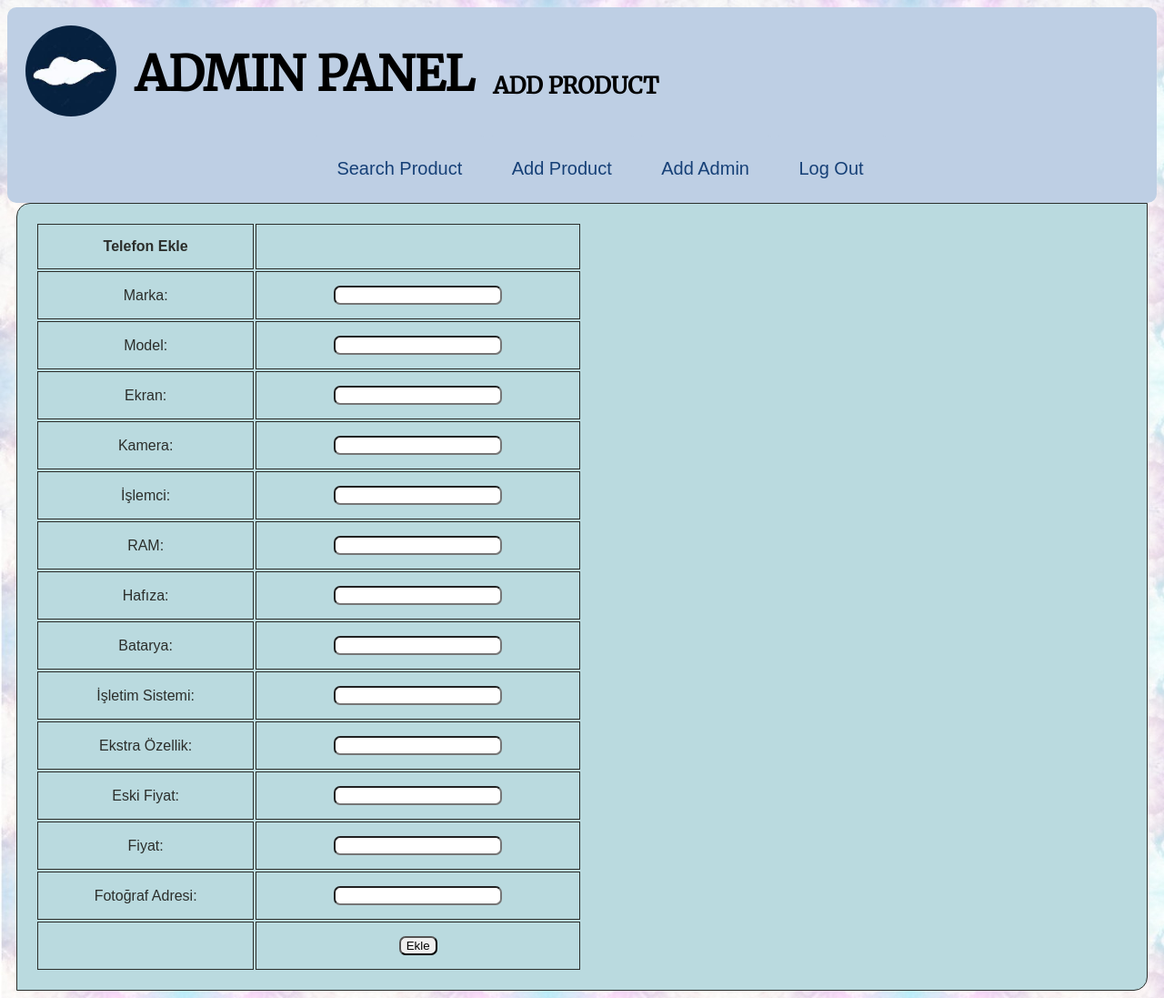
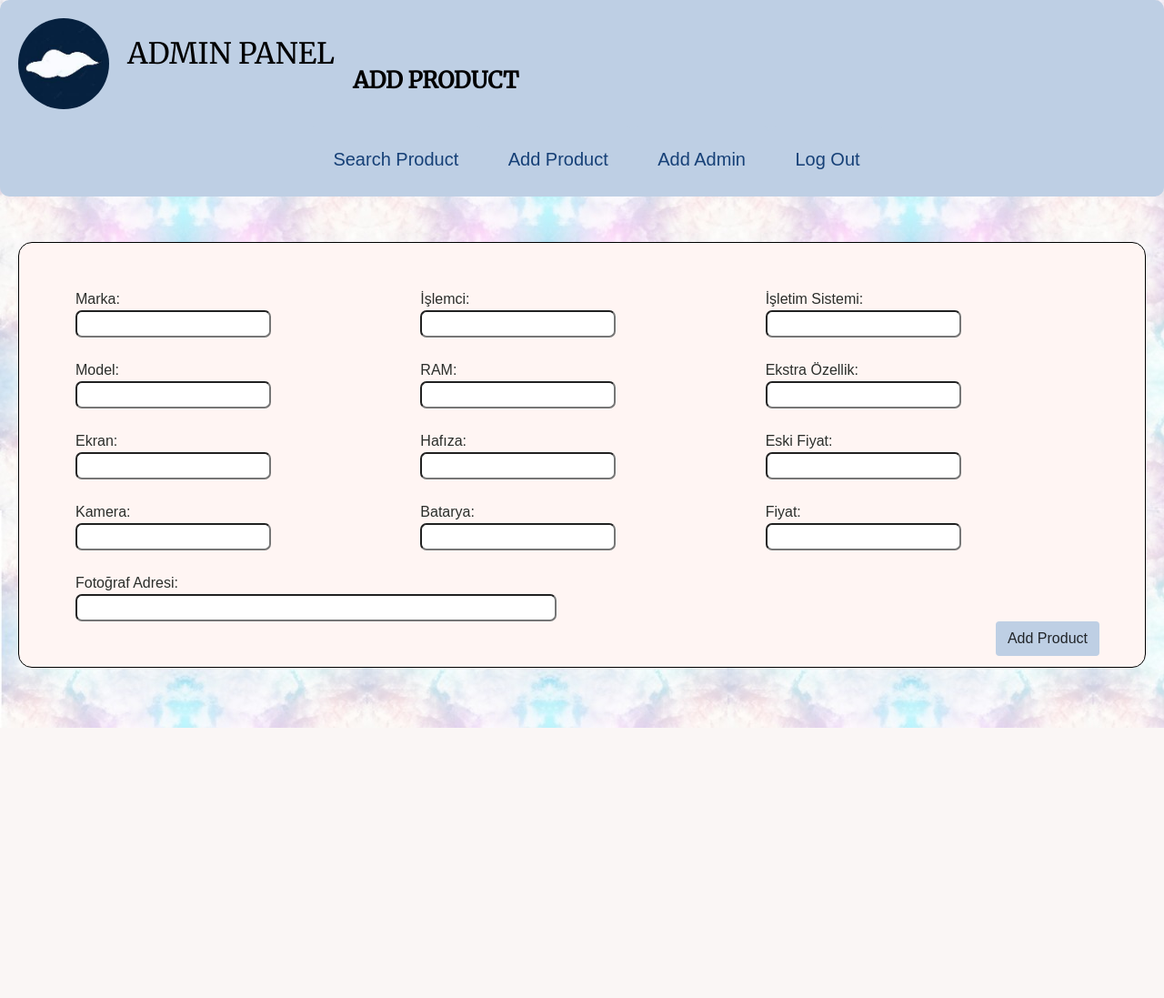
Before and after one commit to hasanaliozkan-dev/CloudStoreFinal, a PHP site: page /adminpages/addProduct.php in a window 1280 px wide. Shown: the whole page at 91% size. After the commit the page ends 800 px from the top, so only its background shows below. Run offline with PHP 8.4, Linux system fonts and the light colour scheme.

Commit message:
"Add Pages are updated"

```diff
--- a/adminpages/addProduct.php
+++ b/adminpages/addProduct.php
@@ -46,6 +46,9 @@ $connect = null;
     <meta charset="UTF-8">
     <meta name="viewport" content="width=device-width, initial-scale=1.0">
     <title>Admin Panel</title>
+    <link href="https://cdn.jsdelivr.net/npm/bootstrap@5.1.3/dist/css/bootstrap.min.css" rel="stylesheet" integrity="sha384-1BmE4kWBq78iYhFldvKuhfTAU6auU8tT94WrHftjDbrCEXSU1oBoqyl2QvZ6jIW3" crossorigin="anonymous">
+    <script src="https://cdn.jsdelivr.net/npm/bootstrap@5.1.3/dist/js/bootstrap.bundle.min.js" integrity="sha384-ka7Sk0Gln4gmtz2MlQnikT1wXgYsOg+OMhuP+IlRH9sENBO0LRn5q+8nbTov4+1p" crossorigin="anonymous"></script>
+
     <style>
         @import url('https://fonts.googleapis.com/css?family=Merriweather|Open+Sans');
 
@@ -60,7 +63,7 @@ $connect = null;
             background-color: #BECFE4;
             padding: 20px;
             font-size: 35px;
-            height: 100px;
+            height: 150px;
             overflow: clip;
             color: black;
             border-top-left-radius: 10px;
@@ -120,80 +123,31 @@ $connect = null;
         }
         /*Yeni ürün ekleme*/
         .newProduct{
+            border: black solid 1px;
+            margin-right: 20px;
+            margin-left: 20px;
+            margin-top: 50px;
             height: auto;
-            padding: 20px;
-            margin-left:10px;
-            margin-right: 10px;
-            border: 1px solid #2b2e2b;
-            border-top-left-radius: 15px;
-            border-bottom-right-radius: 15px;
-            background-color: #badadf;
+            padding: 50px;
+            border-radius: 15px;
+            background-color: #FFF5F3;
             color: #2b2e2b;
         }
-        .newProductButton{
-            text-align: center;
+        .newProduct label {
+            display:flex;
+            flex-direction:column;
+        }
+        #addProduct{
+            float: right;
+            background-color: #BECFE4;
+
+        }
+        #addProduct:hover{
+            background-color: green;
+            color: #FFFFFF;
+
         }
 
-        /*alert*/
-        .alert {
-            padding: 20px;
-            background-color: #26a030;
-            color: white;
-            margin-bottom: 15px;
-            visibility: hidden;
-        }
-        .closebtn {
-            margin-left: 15px;
-            color: white;
-            font-weight: bold;
-            float: right;
-            font-size: 22px;
-            line-height: 20px;
-            cursor: pointer;
-            transition: 0.3s;
-        }
-
-        .closebtn:hover {
-            color: black;
-        }
-        /*section*/
-
-        section{
-            border: 1px solid #2b2e2b;
-            border-top-left-radius: 15px;
-            border-bottom-right-radius: 15px;
-            padding: 5px;
-        }
-        /* ürün arama */
-        .searchTab{
-            text-align: center;
-            background-color: #6dc7d4;
-            border-top-left-radius: 15px;
-            padding: 20px;
-            color: #1d2122;
-        }
-        /* ürün listeleme*/
-        .productList{
-            text-align: center;
-            background-color: #63878d;
-            border-bottom-right-radius: 15px;
-            padding: 20px;
-            color: #1d2122;
-            height: auto;
-            margin: auto;
-            width: auto;
-        }
-        .productList table, th, td, button{
-            border: 1px solid #2b2e2b;
-            text-align: center;
-            border-collapse: collapse;
-            padding: 15px;
-            margin-left: 30px;
-        }
-
-        .error{
-            color:#861212;
-        }
 
 
     </style>
@@ -217,75 +171,68 @@ $connect = null;
         <li><a href="logOutAdmin.php" class="btnOut">Log Out</a></li>
     </ul>
 </nav>
+
 <div class="newProduct">
+
     <form id="ekleForm" action="<?php echo htmlspecialchars($_SERVER["PHP_SELF"]);?>" method="POST">
-        <table id="tblEkle" style="width:50%;">
-            <tr>
-                <th>Telefon Ekle</th>
-                <th></th>
-            </tr>
-            <tr>
-                <td><label for="fBrand">Marka: </label></td>
-                <td><input type="text" id="fBrand" name="fBrand"></td>
-            </tr>
-            <tr>
-                <td><label for="fModel">Model: </label></td>
-                <td><input type="text" id="fModel" name="fModel"></td>
-            </tr>
-            <tr>
-                <td><label for="fScreen">Ekran: </label></td>
-                <td><input type="text" id="fScreen" name="fScreen"></td>
-            </tr>
-            <tr>
-                <td><label for="fCamera">Kamera: </label></td>
-                <td><input type="text" id="fCamera" name="fCamera"></td>
-            </tr>
-            <tr>
-                <td><label for="fCPU">İşlemci: </label></td>
-                <td><input type="text" id="fCPU" name="fCPU"></td>
-            </tr>
-            <tr>
-                <td><label for="fRAM">RAM: </label></td>
-                <td><input type="text" id="fRAM" name="fRAM"></td>
-            </tr>
-            <tr>
-                <td><label for="fMemory">Hafıza: </label></td>
-                <td><input type="text" id="fMemory" name="fMemory"></td>
-            </tr>
-            <tr>
-                <td><label for="fBattery">Batarya: </label></td>
-                <td><input type="text" id="fBattery" name="fBattery"></td>
-            </tr>
-            <tr>
-                <td><label for="fOS">İşletim Sistemi: </label></td>
-                <td><input type="text" id="fOS" name="fOS"></td>
-            </tr>
-            <tr>
-                <td><label for="fExtra">Ekstra Özellik: </label></td>
-                <td><input type="text" id="fExtra" name="fExtra"></td>
-            </tr>
-            <tr>
-                <td><label for="fOldPrice">Eski Fiyat: </label></td>
-                <td><input type="text" id="fOldPrice" name="fOldPrice"></td>
-            </tr>
-            <tr>
-                <td><label for="fPrice">Fiyat: </label></td>
-                <td><input type="text" id="fPrice" name="fPrice"></td>
-            </tr>
-            <tr>
-                <td><label for="fPicture">Fotoğraf Adresi: </label></td>
-                <td> <input type="text" id="fPicture" name="fPicture"><br></td>
-            </tr>
-            <tr>
-                <td>
+        <div class="container">
+            <div class="row">
+                <div class="col">
+                    <label for="fBrand">Marka: </label>
+                    <input type="text" id="fBrand" name="fBrand">
+                    <br>
+                    <br>
+                    <label for="fModel">Model: </label>
+                    <input type="text" id="fModel" name="fModel">
+                    <br>
+                    <br>
+                    <label for="fScreen">Ekran: </label>
+                    <input type="text" id="fScreen" name="fScreen">
+                    <br>
+                    <br>
+                    <label for="fCamera">Kamera: </label>
+                    <input type="text" id="fCamera" name="fCamera">
+                    <br>
+                    <br>
+                    <label for="fPicture">Fotoğraf Adresi: </label>
+                    <input type="text" id="fPicture" name="fPicture" style="width: 149%;"><br>
+                </div>
+                <div class="col">
+                    <label for="fCPU">İşlemci: </label>
+                    <input type="text" id="fCPU" name="fCPU">
+                    <br>
+                    <br>
+                    <label for="fRAM">RAM: </label>
+                    <input type="text" id="fRAM" name="fRAM">
+                    <br>
+                    <br>
+                    <label for="fMemory">Hafıza: </label>
+                    <input type="text" id="fMemory" name="fMemory">
+                    <br>
+                    <br>
+                    <label for="fBattery">Batarya: </label>
+                    <input type="text" id="fBattery" name="fBattery">
 
-                </td>
-                <td>
-                    <input type="submit" name="btnInsert" value="Ekle">
-
-                </td>
-            </tr>
-        </table>
+                </div>
+                <div class="col">
+                    <label for="fOS">İşletim Sistemi: </label>
+                    <input type="text" id="fOS" name="fOS">
+                    <br>
+                    <br>
+                    <label for="fExtra">Ekstra Özellik: </label>
+                    <input type="text" id="fExtra" name="fExtra">
+                    <br>
+                    <br>
+                    <label for="fOldPrice">Eski Fiyat: </label>
+                    <input type="text" id="fOldPrice" name="fOldPrice">
+                    <br>
+                    <br>
+                    <label for="fPrice">Fiyat: </label>
+                    <input type="text" id="fPrice" name="fPrice">
+                </div>
+            </div>
+        </div>
+        <button type="submit" class="btn mb-5" id="addProduct" >Add Product</button>
     </form>
 
 </div>
```
Also changed, not shown: adminpages/addAdmin.php (+9 -75 lines), deneme.php (+4 -17 lines).
